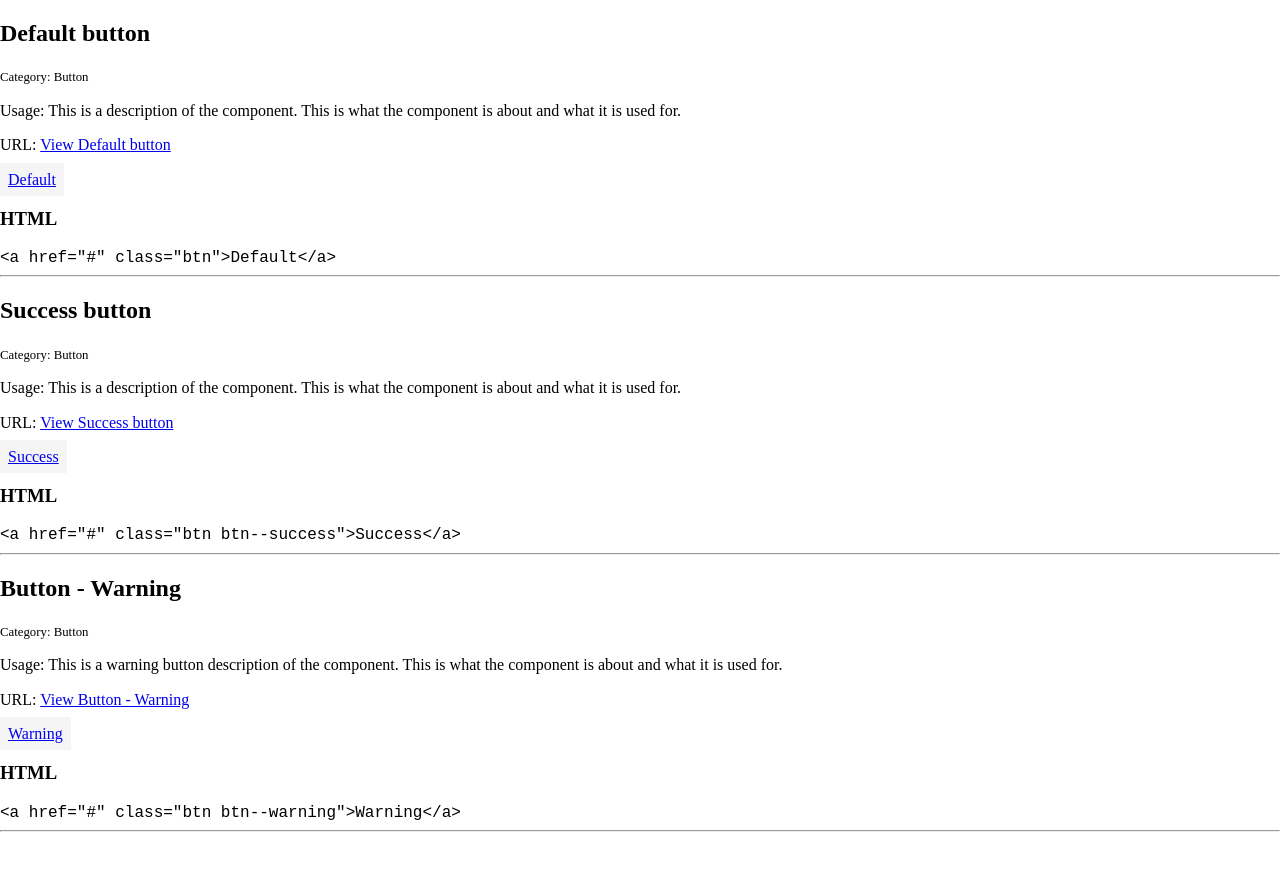
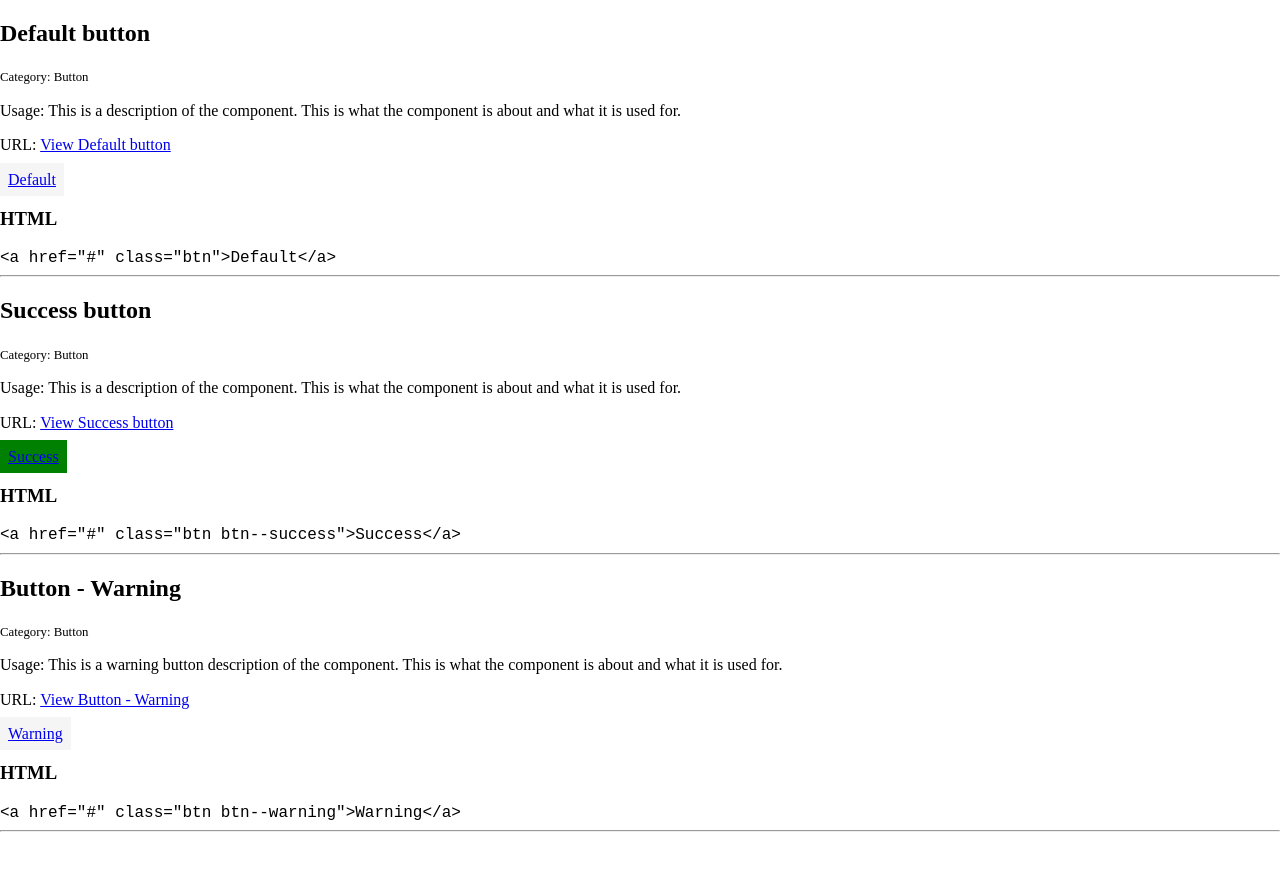
Before and after one commit to jnkly/jekyll-styleguide, a Jekyll site: the page built from index.md, in a window 1280 px wide. Shown: the top 871 px of the page. Built offline with Jekyll 4.4.1, drawn with Linux system fonts in a browser that asks for light colours.

Commit message:
Update _buttons.scss

```diff
--- a/_sass/_buttons.scss
+++ b/_sass/_buttons.scss
@@ -7,11 +7,11 @@ padding: .5rem;
 background-color: #eeeeee;
 }
 
-.btn .btn--success {
+.btn--success {
 background-color: green;
 padding: .5rem;
 }
 
-.btn .btn--success:hover {
+.btn--success:hover {
 background-color: blue;
 }
```
